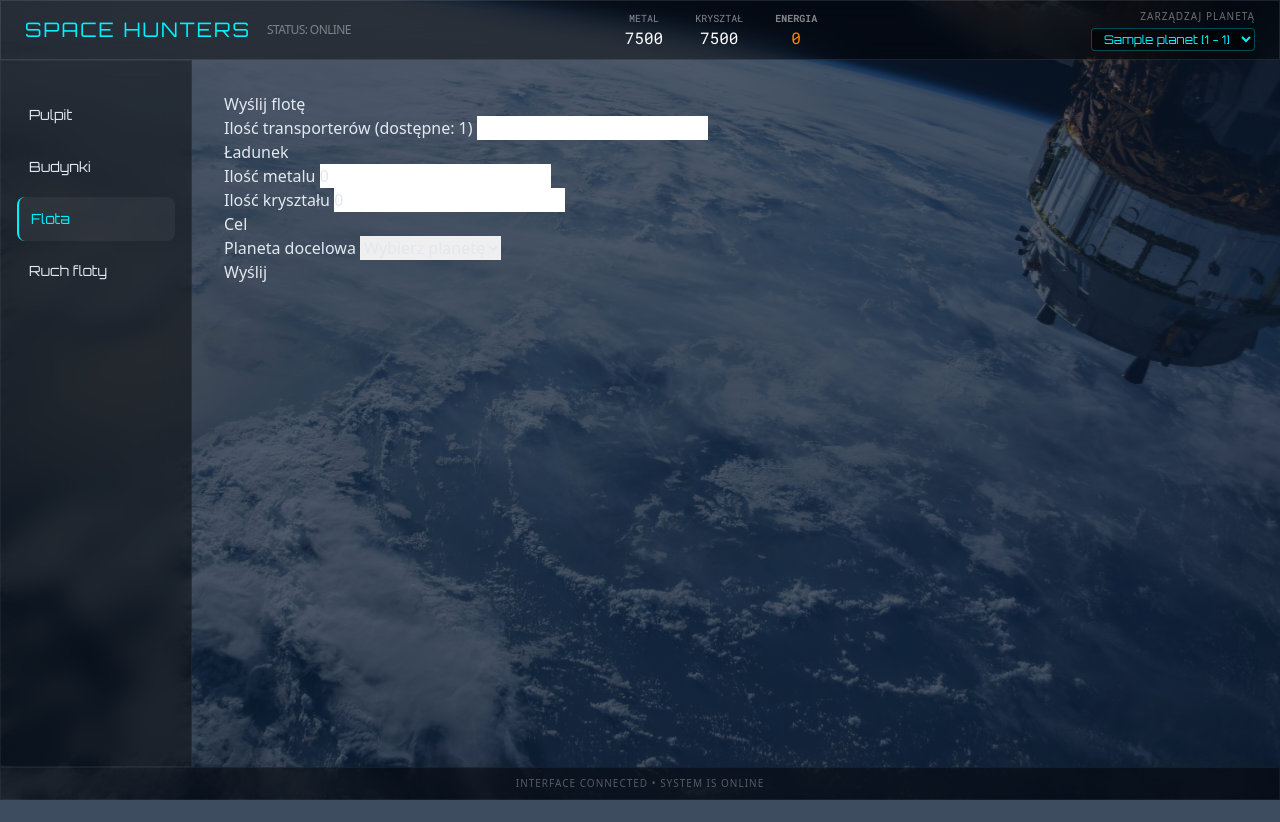
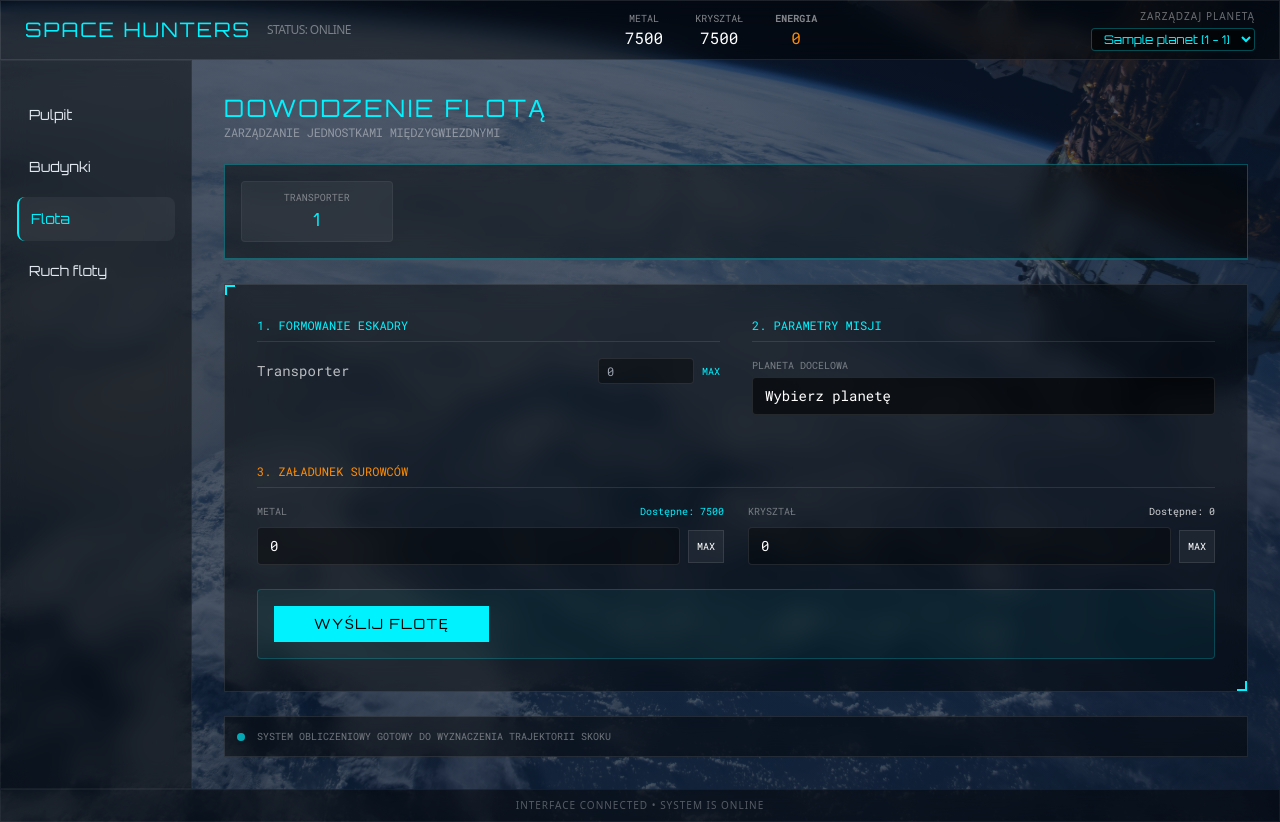
Before and after one commit to Lord-zet/spacehunters, a Django app: page /game/planet/1/send-fleet/ in a window 1280 px wide. Before the commit the page ends 800 px from the top, so only its background shows below. Run offline with Django 5.2, Linux system fonts and the light colour scheme; a user stored in the database is signed in; tables that the repository leaves empty hold one stand-in row (values such as "Sample post"); some libraries are stand-ins or nearby versions.

Commit message:
refactor: migrate send_fleet page to Tailwind

```diff
--- a/src/apps/game/forms.py
+++ b/src/apps/game/forms.py
@@ -22,6 +22,17 @@
             "placeholder": "••••••••",
         })
 
+
+TAILWIND_FLEET_RESOURCE_INPUT = (
+    "flex-1 bg-black/40 border border-white/10 rounded px-3 py-2 text-sm outline-none focus:border-accent-orange"
+)
+TAILWIND_FLEET_SHIP_INPUT = (
+    "w-24 bg-black/40 border border-white/10 rounded px-2 py-1 text-xs focus:border-accent-cyan outline-none transition-all"
+)
+
+TAILWIND_FLEET_TARGET_INPUT = (
+    "w-full bg-black/60 border border-white/10 rounded px-3 py-2 text-sm focus:border-accent-cyan outline-none appearance-none cursor-pointer"
+)
 
 class SendFleetForm(forms.Form):
     transporter_count = forms.IntegerField(
@@ -52,6 +63,23 @@
     def __init__(self, *args, user=None, source_planet=None, **kwargs):
         super().__init__(*args, **kwargs)
 
+        self.fields["transporter_count"].widget.attrs.update({
+            "class": TAILWIND_FLEET_SHIP_INPUT,
+            "placeholder": "0",
+        })
+        self.fields["metal_to_send"].widget.attrs.update({
+            "class": TAILWIND_FLEET_RESOURCE_INPUT,
+            "placeholder": "0",
+        })
+        self.fields["crystal_to_send"].widget.attrs.update({
+            "class": TAILWIND_FLEET_RESOURCE_INPUT,
+            "placeholder": "0",
+        })
+        self.fields["target_planet"].widget.attrs.update({
+            "class": TAILWIND_FLEET_TARGET_INPUT,
+            "placeholder": "0",
+        })
+
         self.fields["target_planet"].queryset = Planet.objects.exclude(
             pk=getattr(source_planet, "pk", None)
         )
--- a/src/apps/game/templates/game/send_fleet.html
+++ b/src/apps/game/templates/game/send_fleet.html
@@ -1,65 +1,103 @@
 {% extends "game/base.html" %}
 
+{% block title %}Flota | {{ planet.name }}{% endblock %}
+
 {% block content %}
-<div class="panel fleet-panel">
+<div class="max-w-5xl mx-auto space-y-6 font-mono text-white">
 
-    <h2>Wyślij flotę</h2>
-
-    <form method="post">
-        {% csrf_token %}
-        {{ form.non_field_errors }}
-
-        <!-- SHIPS -->
-        <div class="form-section">
-            <div class="form-row">
-                <label>
-                    {{ form.transporter_count.label }}
-                    <span class="available">
-                        (dostępne: {{ planet.transporter_count }})
-                    </span>
-                </label>
-
-                {{ form.transporter_count }}
-                {{ form.transporter_count.errors }}
+    <!-- NAGŁÓWEK SEKCJI -->
+    <div class="flex items-center justify-between mb-4">
+        <div>
+            <h2 class="font-scifi text-2xl text-accent-cyan tracking-widest uppercase">Dowodzenie Flotą</h2>
+            <p class="text-xs text-white/40 uppercase tracking-tight">Zarządzanie jednostkami międzygwiezdnymi</p>
         </div>
     </div>
 
-        <!-- RESOURCES -->
-        <div class="form-section">
-            <h3>Ładunek</h3>
-
-            <div class="form-row">
-                <label>{{ form.metal_to_send.label }}</label>
-                {{ form.metal_to_send }}
-                {{ form.metal_to_send.errors }}
+    <!-- ZESTAWIENIE POSIADANYCH STATKÓW -->
+    <div class="glass-panel p-4 grid grid-cols-2 md:grid-cols-4 lg:grid-cols-6 gap-4 border-b-2 border-accent-cyan/30">
+        <div class="text-center p-2 border border-white/5 rounded bg-white/5">
+            <p class="text-[10px] text-white/40 uppercase">Transporter</p>
+            <p class="text-lg font-scifi text-accent-cyan">{{ available_transporters|default:"0" }}</p>
         </div>
 
-            <div class="form-row">
-                <label>{{ form.crystal_to_send.label }}</label>
-                {{ form.crystal_to_send }}
-                {{ form.crystal_to_send.errors }}
+    </div>
+
+    <!-- FORMULARZ MISJI -->
+    <form action="" method="POST" class="glass-panel hud-border p-8">
+        {% csrf_token %}
+
+        <div class="grid grid-cols-1 lg:grid-cols-2 gap-8">
+
+            <!-- SEKCJA 1: WYBÓR STATKÓW -->
+            <div class="space-y-4">
+                <h3 class="text-accent-cyan text-xs uppercase border-b border-white/10 pb-2 mb-4">1. Formowanie Eskadry</h3>
+
+                <div class="space-y-3">
+                    <div class="flex items-center justify-between group">
+                        <label class="text-sm text-white/70">Transporter</label>
+                        <div class="flex items-center space-x-2">
+                            {{ form.transporter_count }}
+                            <button type="button" class="text-[10px] text-accent-cyan hover:text-white uppercase">Max</button>
                         </div>
                     </div>
 
-        <!-- TARGET -->
-        <div class="form-section">
-            <h3>Cel</h3>
-
-            <div class="form-row">
-                <label>{{ form.target_planet.label }}</label>
-                {{ form.target_planet }}
-                {{ form.target_planet.errors }}
                 </div>
             </div>
 
-        <!-- ACTION -->
-        <div class="form-actions">
-            <button type="submit" name="action" value="send">
-                Wyślij
+            <!-- SEKCJA 2: CEL I MISJA -->
+            <div class="space-y-4">
+                <h3 class="text-accent-cyan text-xs uppercase border-b border-white/10 pb-2 mb-4">2. Parametry Misji</h3>
+
+                <div class="space-y-4">
+                    <div>
+                        <label class="block text-[10px] text-white/40 uppercase mb-1">Planeta Docelowa</label>
+                        {{ form.target_planet }}
+                    </div>
+
+                </div>
+            </div>
+
+            <!-- SEKCJA 3: ŁADUNEK -->
+            <div class="lg:col-span-2 mt-4">
+                <h3 class="text-accent-orange text-xs uppercase border-b border-white/10 pb-2 mb-4">3. Załadunek Surowców</h3>
+                <div class="grid grid-cols-1 md:grid-cols-2 gap-6">
+                    <div class="space-y-2">
+                        <div class="flex justify-between text-[10px]">
+                            <span class="text-white/40 uppercase">Metal</span>
+                            <span class="text-accent-cyan">Dostępne: {{ metal|default:"0" }}</span>
+                        </div>
+                        <div class="flex items-center space-x-2">
+                            {{ form.metal_to_send }}
+                            <button type="button" class="bg-white/5 px-2 py-2 text-[10px] border border-white/10 hover:text-accent-cyan uppercase">Max</button>
+                        </div>
+                    </div>
+                    <div class="space-y-2">
+                        <div class="flex justify-between text-[10px]">
+                            <span class="text-white/40 uppercase">Kryształ</span>
+                            <span class="text-white/80">Dostępne: {{ crystal|default:"0" }}</span>
+                        </div>
+                        <div class="flex items-center space-x-2">
+                            {{ form.crystal_to_send }}
+                            <button type="button" class="bg-white/5 px-2 py-2 text-[10px] border border-white/10 hover:text-accent-cyan uppercase">Max</button>
+                        </div>
+                    </div>
+                </div>
+
+                <div class="mt-6 flex items-center justify-between p-4 bg-accent-cyan/5 border border-accent-cyan/20 rounded">
+                    <button type="submit" class="bg-accent-cyan hover:bg-cyan-400 text-black px-10 py-2 font-scifi uppercase tracking-widest text-sm transition-all transform hover:scale-105">
+                        Wyślij Flotę
                     </button>
                 </div>
+            </div>
 
+        </div>
     </form>
+
+    <!-- DOLNA INFORMACJA -->
+    <div class="glass-panel p-3 flex items-center space-x-3 text-[10px] text-white/40 uppercase">
+        <span class="w-2 h-2 bg-accent-cyan rounded-full animate-pulse"></span>
+        <p>System obliczeniowy gotowy do wyznaczenia trajektorii skoku</p>
+    </div>
 
 </div>
 {% endblock %}
```
Lines whose indentation alone changed are shown as unchanged.
